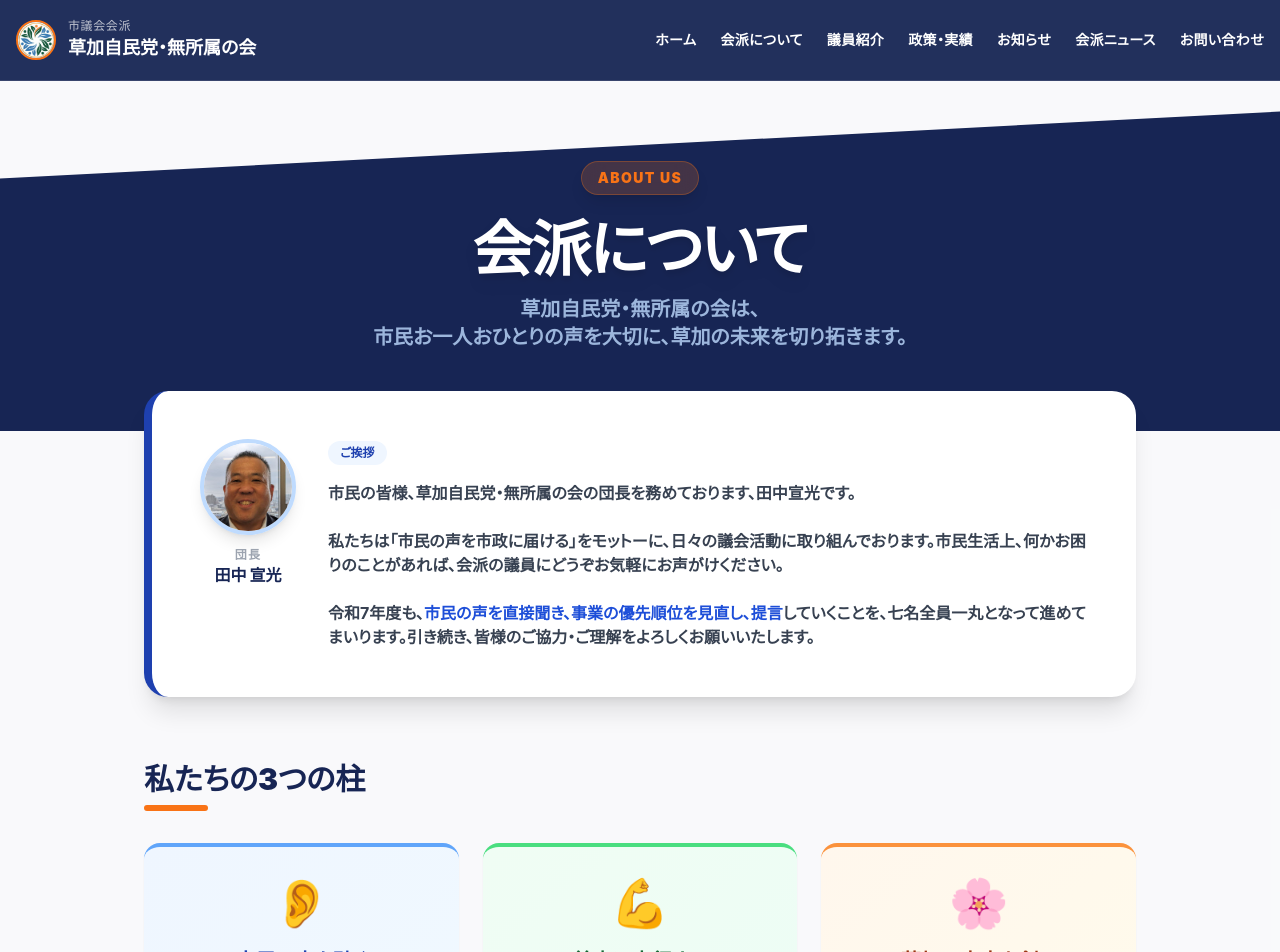
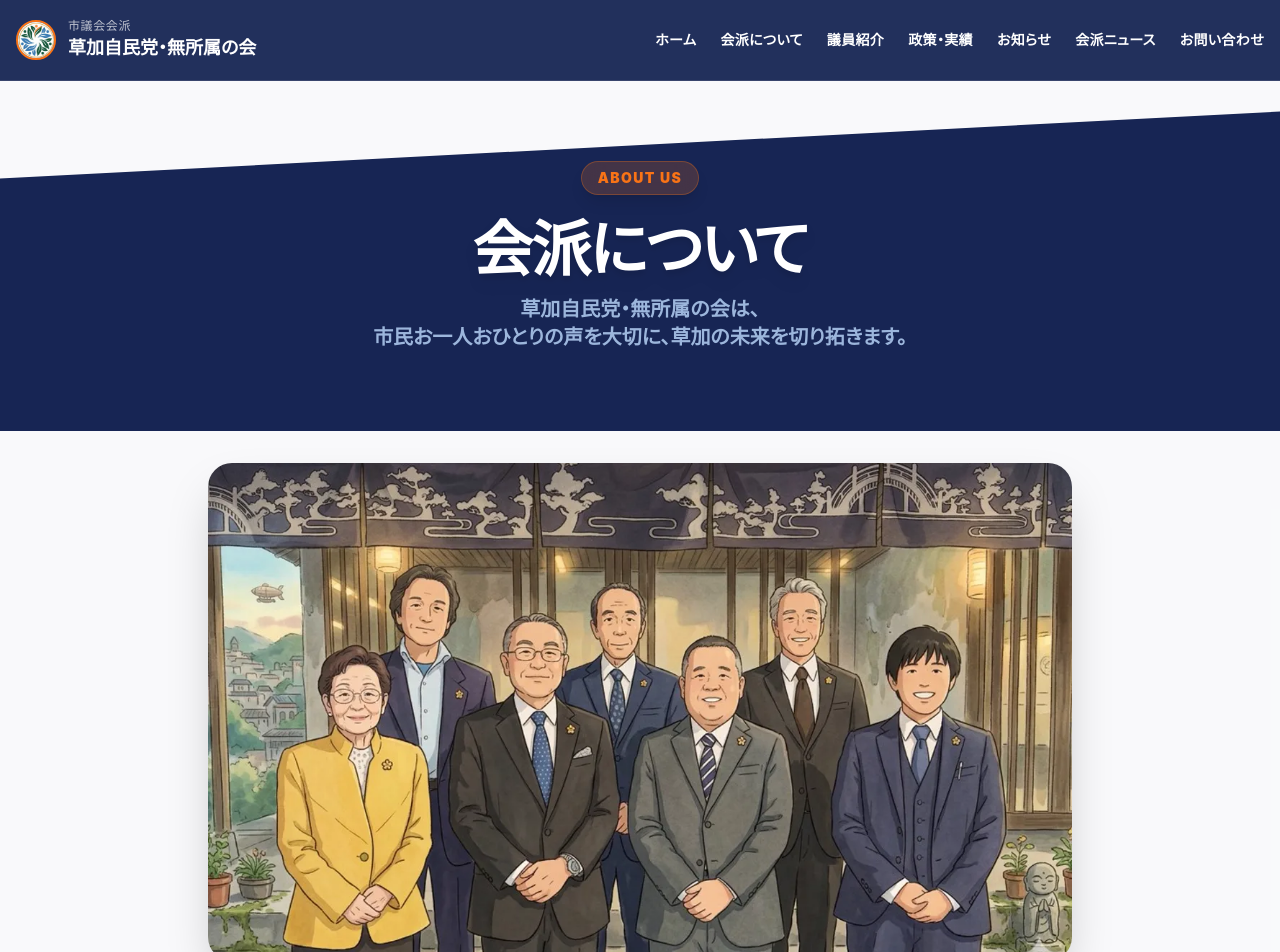
Before and after one commit to owl-onoueip/soka-jimin-hp, a Next.js app: page /about in a window 1280 px wide. Shown: the top 952 px of the page. Built offline with nearby package versions, Linux system fonts and the light colour scheme.

Commit message:
会派紹介ページにジブリ風集合イラストを追加

```diff
--- a/src/app/about/page.tsx
+++ b/src/app/about/page.tsx
@@ -65,7 +65,16 @@ export default function AboutPage() {
                 </div>
             </section>
 
-            <div className="container mx-auto px-4 -mt-10 relative z-10 max-w-5xl space-y-16">
+            {/* ジブリ風集合イラスト */}
+            <div className="container mx-auto px-4 mt-8 relative z-10 max-w-4xl">
+                <img
+                    src="/images/members/group-ghibli.webp"
+                    alt="草加自民党・無所属の会 7人のイラスト"
+                    className="mx-auto rounded-3xl shadow-2xl w-full"
+                />
+            </div>
+
+            <div className="container mx-auto px-4 mt-8 relative z-10 max-w-5xl space-y-16">
 
                 {/* 団長挨拶 */}
                 <motion.div
```
Also changed, not shown: public/images/members/group-ghibli.webp (added).
